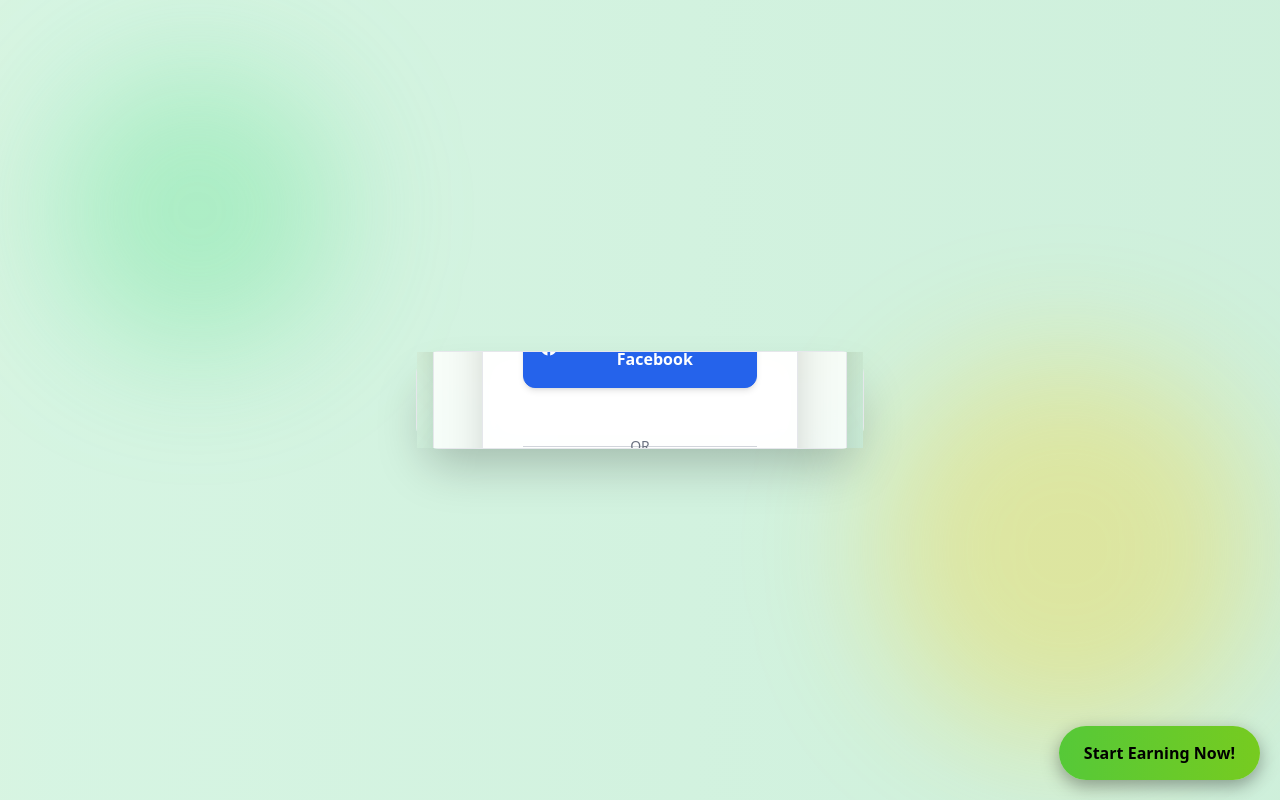
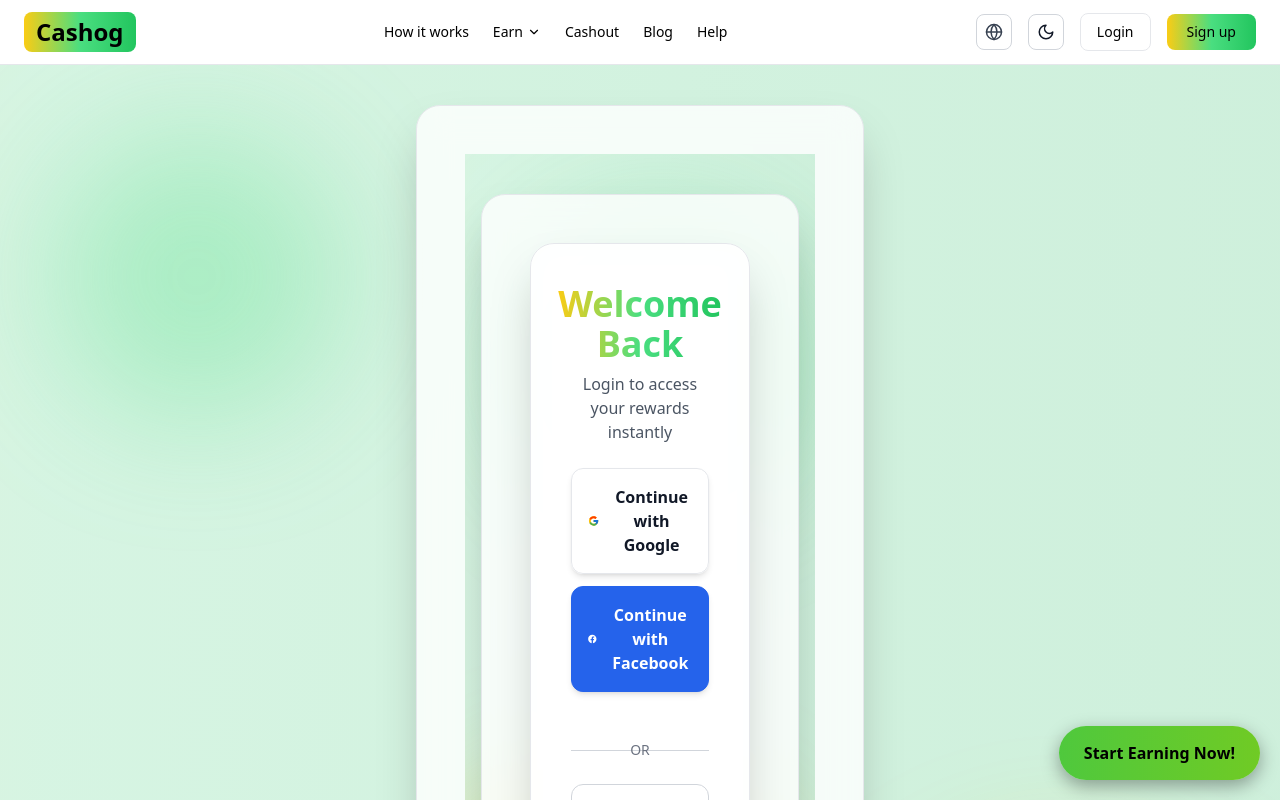
Before and after one commit to tool63/cashin, a Next.js app: page /login in a window 1280 px wide. Shown: the top 800 px of the page. Built offline with nearby package versions, Linux system fonts and the light colour scheme.

Commit message:
Update layout.tsx

```diff
--- a/app/(auth)/layout.tsx
+++ b/app/(auth)/layout.tsx
@@ -11,27 +11,26 @@ interface AuthLayoutProps {
 export default function AuthLayout({ children }: AuthLayoutProps) {
   return (
     <ThemeProvider attribute="class" defaultTheme="system">
-      {/* Full-screen modal background */}
-      <div className="fixed inset-0 z-50 flex justify-center items-center overflow-hidden bg-gray-50 dark:bg-[#070A14]">
 
-        {/* ============================
-            Ultra-Premium Animated Background
-        ============================ */}
+      {/* Page Wrapper */}
+      <div className="min-h-screen bg-gray-50 dark:bg-[#070A14] relative overflow-x-hidden">
+
+        {/* Animated Background */}
         <div className="absolute inset-0 animate-gradient bg-gradient-to-r from-yellow-400 via-green-400 to-green-500 opacity-20 dark:opacity-10"></div>
         <div className="absolute w-72 h-72 bg-green-400/30 rounded-full blur-3xl animate-float top-20 left-10"></div>
         <div className="absolute w-96 h-96 bg-yellow-400/30 rounded-full blur-3xl animate-float animation-delay-2000 bottom-10 right-10"></div>
 
-        {/* ============================
-            Modal Container
-        ============================ */}
-        <motion.div
-          initial={{ opacity: 0, y: 50 }}
-          animate={{ opacity: 1, y: 0 }}
-          transition={{ duration: 0.6 }}
-          className="relative z-10 w-full max-w-md mx-4 bg-white/80 dark:bg-[#0B0E1A]/80 backdrop-blur-lg border border-gray-200 dark:border-gray-700 rounded-3xl shadow-2xl p-6 sm:p-12"
-        >
-          {children}
-        </motion.div>
+        {/* Content Container */}
+        <div className="relative z-10 px-4 py-10">
+          <motion.div
+            initial={{ opacity: 0, y: 30 }}
+            animate={{ opacity: 1, y: 0 }}
+            transition={{ duration: 0.5 }}
+            className="w-full max-w-md mx-auto bg-white/80 dark:bg-[#0B0E1A]/80 backdrop-blur-lg border border-gray-200 dark:border-gray-700 rounded-3xl shadow-2xl p-6 sm:p-12"
+          >
+            {children}
+          </motion.div>
+        </div>
       </div>
     </ThemeProvider>
   );
```
